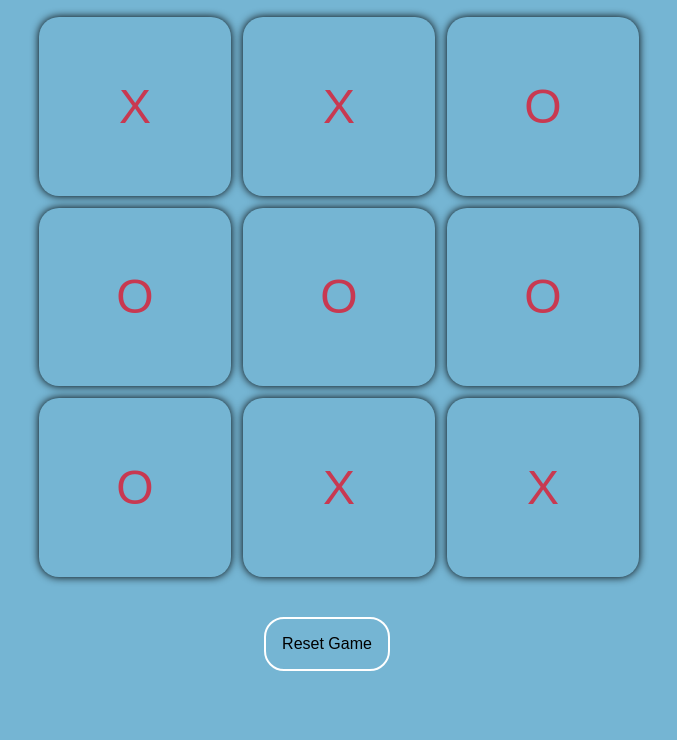
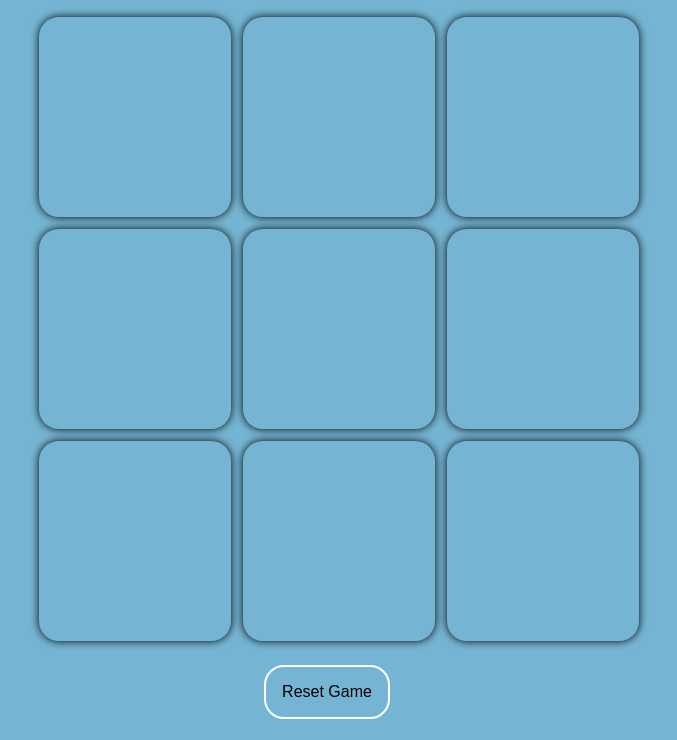
Before and after one commit to amalraj28/tic-tac-toe, a plain HTML site: page index.html in a window 1280 px wide. Both pictures are taken after a click on the button "Reset Game". Shown: the part 60-800 px from the top of the page, without its empty margins (313-990 px from the left). Drawn offline with Linux system fonts and the light colour scheme.

Commit message:
Updated button click functionalities

```diff
--- a/index.html
+++ b/index.html
@@ -13,19 +13,20 @@
     <div class="game">
       <h1>Tic Tac Toe</h1>
       <div class="game-area">
-        <button class="box">X</button>
-        <button class="box">X</button>
-        <button class="box">O</button>
-        <button class="box">O</button>
-        <button class="box">O</button>
-        <button class="box">O</button>
-        <button class="box">O</button>
-        <button class="box">X</button>
-        <button class="box">X</button>
+        <button class="box"></button>
+        <button class="box"></button>
+        <button class="box"></button>
+        <button class="box"></button>
+        <button class="box"></button>
+        <button class="box"></button>
+        <button class="box"></button>
+        <button class="box"></button>
+        <button class="box"></button>
       </div>
       <button id="reset">Reset Game</button>
-    </div>
-  </main>
+      </div>
+      </main>
+    <script src="script.js"></script>
 </body>
 
 </html>
--- a/script.js
+++ b/script.js
@@ -0,0 +1,18 @@
+const resetButton = document.querySelector('#reset');
+const boxes = document.querySelectorAll('.box');
+let turn1 = true;
+const player1 = 'X';
+const player2 = 'O';
+
+boxes.forEach((box, index) => {
+  box.addEventListener('click', () => {
+    box.innerText = turn1 ? player1 : player2;
+    turn1 = !turn1;
+  })
+})
+
+const resetGame = () => {
+  boxes.forEach((box) => { box.innerText = '' })
+}
+
+resetButton.addEventListener('click', resetGame)
--- a/styles.css
+++ b/styles.css
@@ -27,6 +27,7 @@
 	font-size: 300%;
   box-shadow: 0 0 0.5rem black;
   color: rgb(200, 57, 81);
+  height: 25svh;
 
   &:hover {
     background-color: black;
@@ -36,7 +37,7 @@
 
 #reset {
   padding: 1rem;
-  margin-top: 5svh;
+  margin-top: 11svh;
   border-radius: 20px;
   border: 2px white solid;
   font-size: medium;
```
